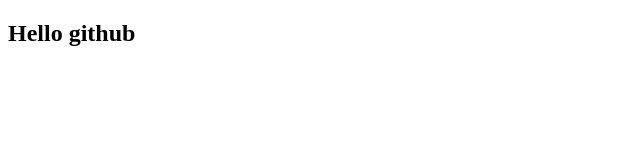
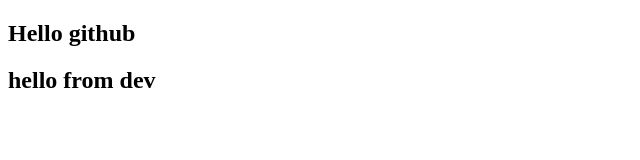
Before and after one commit to abubakkar-mee/html_git, a plain HTML site: page index.html in a window 1280 px wide. Shown: the whole page, without its empty margins (0-640 px from the left). Drawn offline with Linux system fonts and the light colour scheme.

Commit message:
from dev

```diff
--- a/index.html
+++ b/index.html
@@ -7,5 +7,6 @@
 </head>
 <body>
     <h2>Hello github</h2>
+    <h2>hello from dev</h2>
 </body>
 </html>
```
